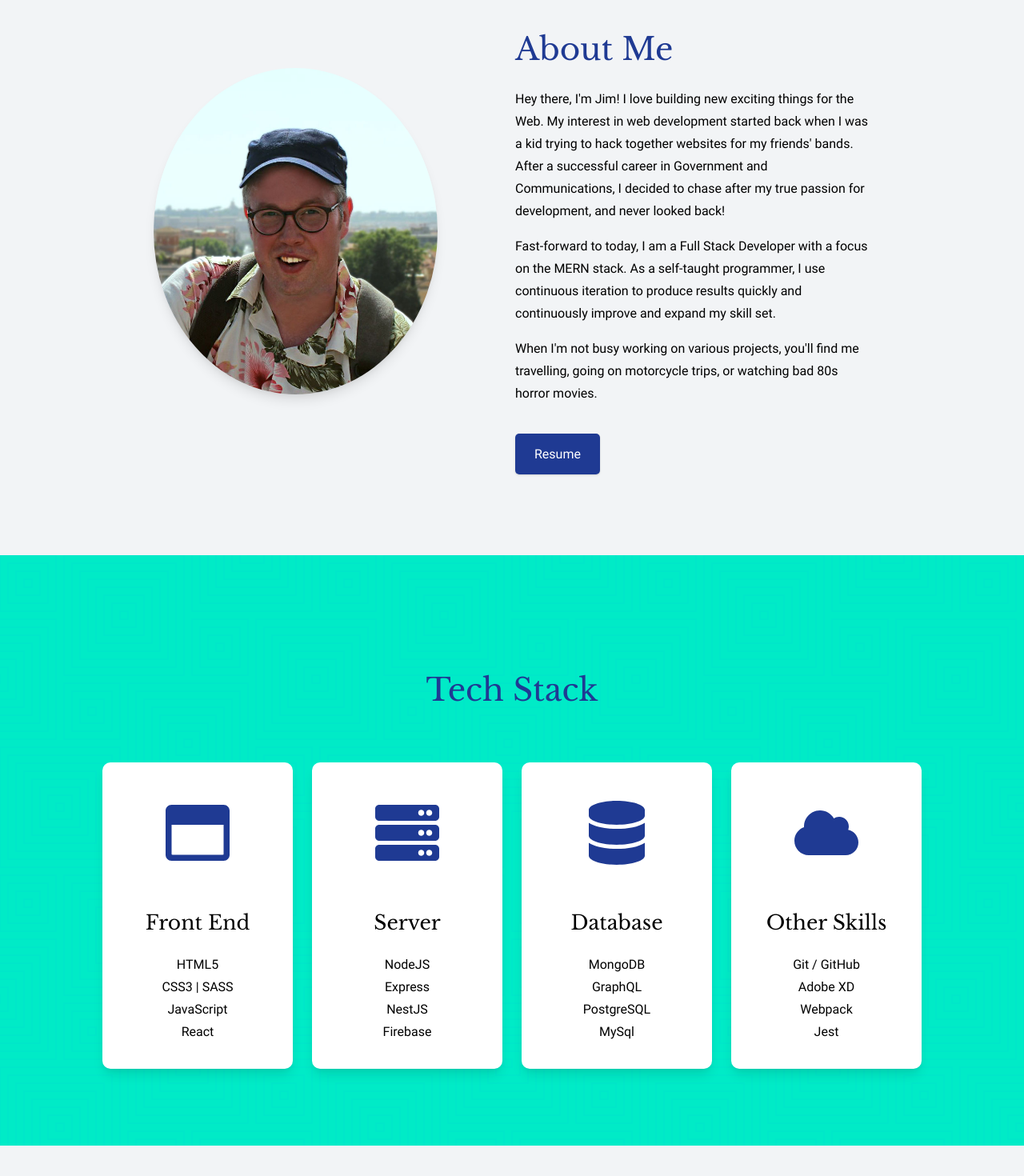
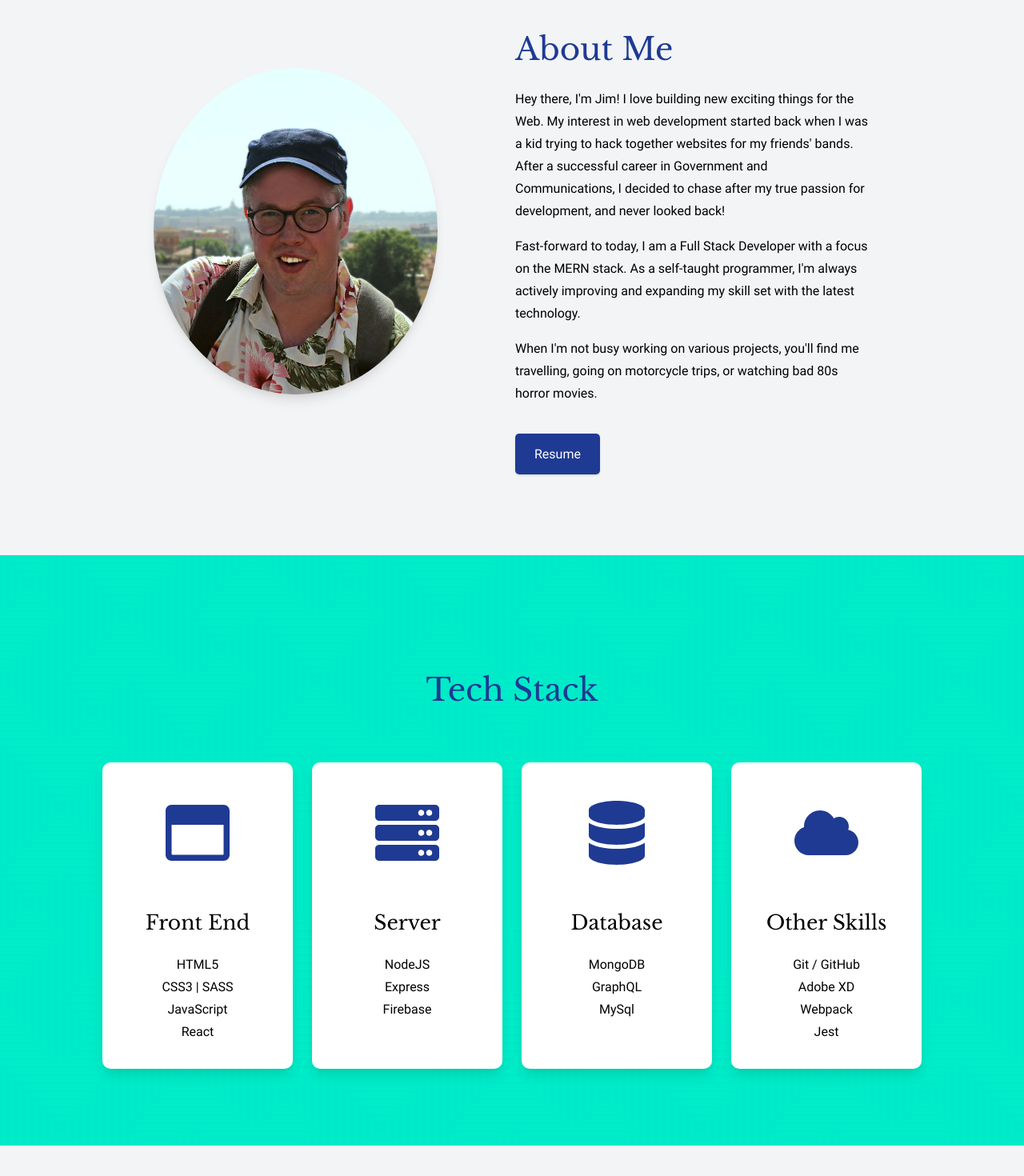
Before and after one commit to jimmontour/portfolio, a React (Create React App) app: page / in a window 1280 px wide. Shown: the part 907-2377 px from the top of the page at 80% size. Built offline with nearby package versions, Linux system fonts and the light colour scheme.

Commit message:
update skills list

```diff
--- a/src/components/home/About.js
+++ b/src/components/home/About.js
@@ -68,8 +68,7 @@ export default function About() {
           </p>
           <p>
             Fast-forward to today, I am a Full Stack Developer with a focus on
-            the MERN stack. As a self-taught programmer, I use continuous
-            iteration to produce results quickly and continuously improve and expand my skill set.
+            the MERN stack. As a self-taught programmer, I'm always actively improving and expanding my skill set with the latest technology.
           </p>
           <p>
             When I'm not busy working on various projects, you'll find me
--- a/src/components/home/Skills.js
+++ b/src/components/home/Skills.js
@@ -86,7 +86,6 @@ export default function Skills() {
               <ul>
                 <li>NodeJS</li>
                 <li>Express</li>
-                <li>NestJS</li>
                 <li>Firebase</li>
               </ul>
             </div>
@@ -100,7 +99,6 @@ export default function Skills() {
               <ul>
                 <li>MongoDB</li>
                 <li>GraphQL</li>
-                <li>PostgreSQL</li>
                 <li>MySql</li>
               </ul>
             </div>
```
